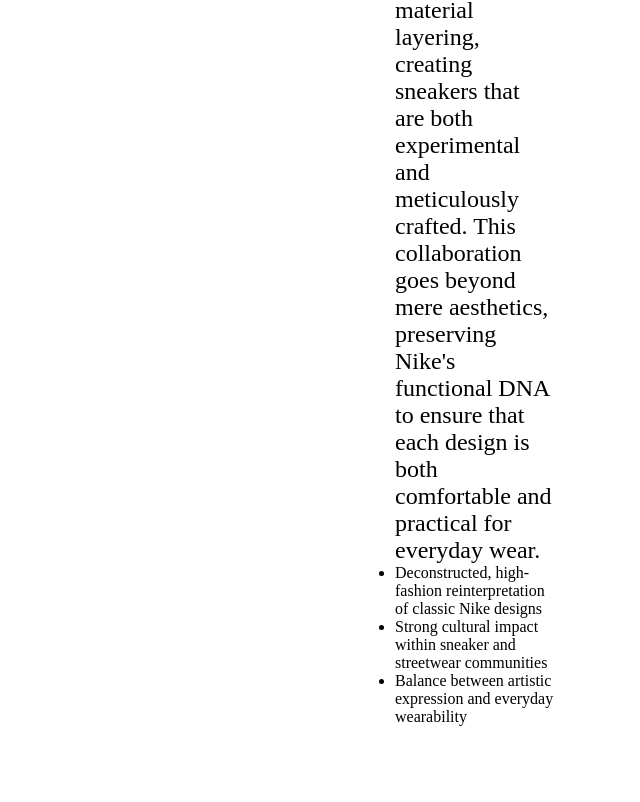
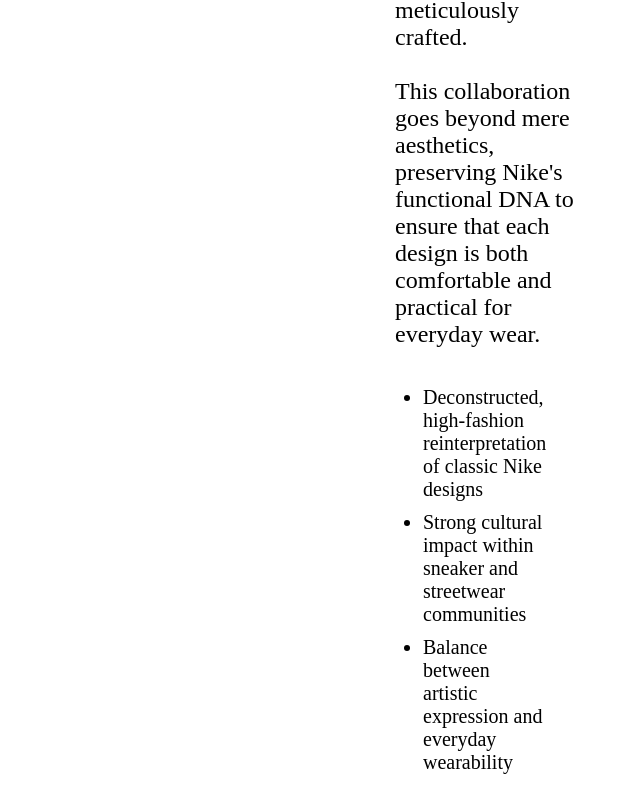
Before and after one commit to freddy990117/Shoe_Store, a React (Vite) app: page /product/0 in a window 1280 px wide. Shown: the part 1345-2147 px from the top of the page, without its empty margins (640-1280 px from the left). Before the commit the page ends 2071 px from the top, so only its background shows below. Built offline with nearby package versions, Linux system fonts and the light colour scheme.

Commit message:
Style : Add keypoint's css.

```diff
--- a/src/App.css
+++ b/src/App.css
@@ -187,7 +187,7 @@
             line-height: 20px;
             color: #67696e;
           }
-          p{
+          p {
             font-size: 18px;
             line-height: 24px;
             letter-spacing: -0.5px;
@@ -496,6 +496,18 @@
   }
 }
 
+.description {
+  white-space: pre-line;
+  word-break: break-word;
+}
+
+.keypoint-container {
+  padding: 28px;
+  .keypoint {
+    margin-top: 10px;
+    font-size: 20px;
+  }
+}
 a {
   text-decoration: none;
   color: black;
```
